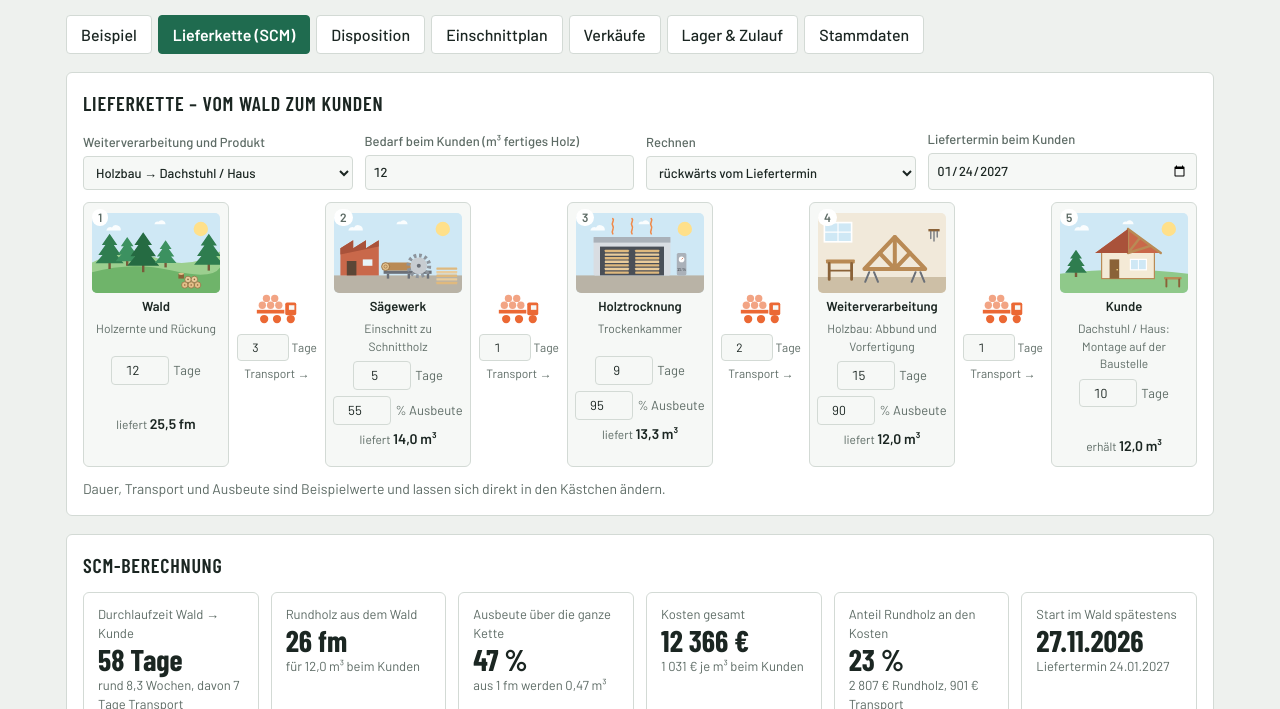
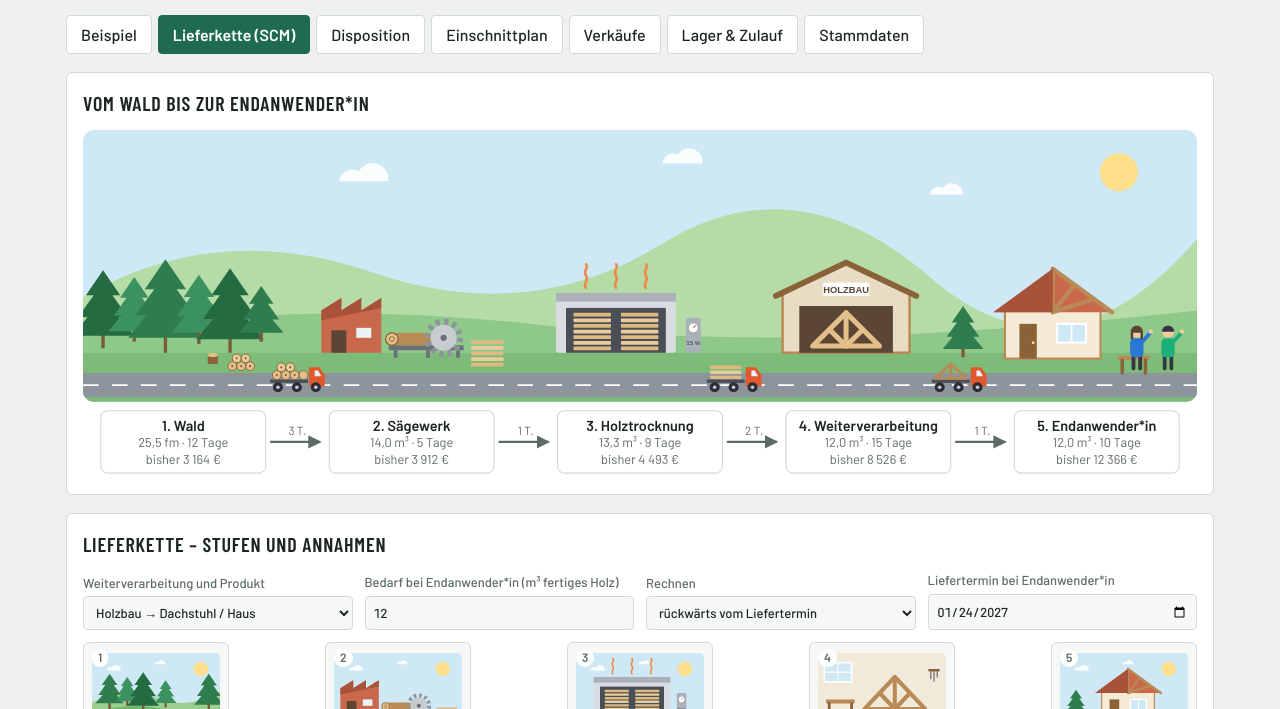
Before and after one commit to svoetter/vmi, a plain HTML site: page public/index.html in a window 1280 px wide. Both pictures are taken after a click on the tab "Lieferkette (SCM)". Shown: the part 91-800 px from the top of the page. Drawn offline with nearby package versions, Linux system fonts and the light colour scheme.

Commit message:
SCM: durchgehende Grafik vom Wald bis zur Endanwender*in
Co-Authored-By: Claude Fable 5.2 <noreply@anthropic.com>
Claude-Session: https://claude.ai/code/session_015skTN95CWjr4XTNkfEzxA9

```diff
--- a/public/index.html
+++ b/public/index.html
@@ -75,6 +75,8 @@ button.del:hover{color:var(--bad)}
 .badge.good{background:var(--good-bg);color:var(--good)}
 .badge.warn{background:var(--warn-bg);color:var(--warn)}
 .badge.bad{background:var(--bad-bg);color:var(--bad)}
+.pano{overflow-x:auto}
+.pano-hint{display:none}
 .chain{display:flex;flex-wrap:wrap;gap:8px;align-items:stretch}
 .link{display:flex;flex-direction:column;align-items:center;justify-content:center;gap:4px;font-size:12px;color:var(--muted);min-width:74px}
 .link svg{width:44px;height:44px;color:var(--s2)}
@@ -141,6 +143,8 @@ td.r{white-space:nowrap}
   .fields button{grid-column:1/-1}
   td{padding:8px 8px 8px 0}
   .scroll>div{min-width:0!important}
+  #pano{min-width:900px}
+  .pano-hint{display:block}
   #dispoTable td:nth-child(3),#dispoTable td:nth-child(4),#dispoTable td:nth-child(6),#planTable td:nth-child(7),
   #stockTable :is(th,td):nth-child(2),#stockTable :is(th,td):nth-child(3),
   #weekTable :is(th,td):nth-child(2),#weekTable :is(th,td):nth-child(3),#weekTable :is(th,td):nth-child(4),#weekTable :is(th,td):nth-child(5),#weekTable :is(th,td):nth-child(6),#weekTable :is(th,td):nth-child(7),
@@ -236,10 +240,15 @@ td.r{white-space:nowrap}
   <!-- Lieferkette -->
   <section id="tab-kette" class="tab" hidden>
     <div class="panel">
-      <h2>Lieferkette – vom Wald zum Kunden</h2>
+      <h2>Vom Wald bis zur Endanwender*in</h2>
+      <div class="pano"><div id="pano"></div></div>
+      <p class="hint pano-hint">Die Grafik lässt sich seitlich wischen.</p>
+    </div>
+    <div class="panel">
+      <h2>Lieferkette – Stufen und Annahmen</h2>
       <div class="fields">
         <label class="f">Weiterverarbeitung und Produkt<select id="scmVar"></select></label>
-        <label class="f">Bedarf beim Kunden (m³ fertiges Holz)<input type="number" id="scmMenge" min="0.01" step="0.01"></label>
+        <label class="f">Bedarf bei Endanwender*in (m³ fertiges Holz)<input type="number" id="scmMenge" min="0.01" step="0.01"></label>
         <label class="f">Rechnen<select id="kMode"><option value="rueck">rückwärts vom Liefertermin</option><option value="vor">vorwärts ab Start im Wald</option></select></label>
         <label class="f"><span id="kDateLabel">Liefertermin</span><input type="date" id="kDate"></label>
       </div>
@@ -249,7 +258,7 @@ td.r{white-space:nowrap}
     <div class="panel">
       <h2>SCM-Berechnung</h2>
       <div class="kpis" id="kKpis"></div>
-      <h3>Menge: Was muss in jeder Stufe hinein, damit beim Kunden genug ankommt?</h3>
+      <h3>Menge: Was muss in jeder Stufe hinein, damit am Ende genug ankommt?</h3>
       <div class="scroll"><div id="scmQty" style="min-width:640px"></div></div>
       <h3>Kosten: Was kostet das Holz nach jeder Stufe?</h3>
       <div class="legend">
@@ -503,7 +512,7 @@ const KEY = 'croco-v2';
 const SCM_VAR = {
   holzbau: ['Holzbau → Dachstuhl / Haus', 'Holzbau: Abbund und Vorfertigung', 15, 90, 1, 'Dachstuhl / Haus: Montage auf der Baustelle', 10, 280, 25, 320, 12],
   tischlerei: ['Tischlerei → Tisch / Möbel', 'Tischlerei: Zuschnitt und Fertigung', 20, 70, 1, 'Tisch / Möbel: Lieferung und Aufbau', 2, 2500, 60, 150, 0.08],
-  industrie: ['Holzindustrie → andere Holzprodukte', 'Holzindustrie: z. B. KVH, Leimholz', 7, 85, 2, 'Holzprodukte: Übernahme beim Kunden', 1, 130, 15, 0, 40]
+  industrie: ['Holzindustrie → andere Holzprodukte', 'Holzindustrie: z. B. KVH, Leimholz', 7, 85, 2, 'Holzprodukte: Übernahme', 1, 130, 15, 0, 40]
 };
 function scmDefault(v){
   const x = SCM_VAR[v];
@@ -512,7 +521,7 @@ function scmDefault(v){
     { name: 'Sägewerk', sub: 'Einschnitt zu Schnittholz', tage: 5, ausbeute: 55, trans: 1, icon: 'saege', kost: 35, ktrans: 6 },
     { name: 'Holztrocknung', sub: 'Trockenkammer', tage: 9, ausbeute: 95, trans: 2, icon: 'trock', kost: 30, ktrans: 12 },
     { name: 'Weiterverarbeitung', sub: x[1], tage: x[2], ausbeute: x[3], trans: x[4], icon: 'prod', kost: x[7], ktrans: x[8] },
-    { name: 'Kunde', sub: x[5], tage: x[6], ausbeute: 100, trans: 0, icon: 'haus', kost: x[9], ktrans: 0 }
+    { name: 'Endanwender*in', sub: x[5], tage: x[6], ausbeute: 100, trans: 0, icon: 'haus', kost: x[9], ktrans: 0 }
   ] };
 }
 const now = today0();
@@ -527,6 +536,7 @@ function load(){
 }
 function save(){ try { localStorage.setItem(KEY, JSON.stringify(state)); } catch(e){} }
 state = load();
+if (state.scm && state.scm.st[4] && state.scm.st[4].name === 'Kunde') state.scm.st[4].name = 'Endanwender*in';
 if (!state.scm || state.scm.st[0].kost === undefined) state.scm = scmDefault(state.scm && SCM_VAR[state.scm.variante] ? state.scm.variante : 'holzbau');
 
 const $ = id => document.getElementById(id);
@@ -774,29 +784,72 @@ const SKY = '<rect width="160" height="100" fill="#cfe8f5"/><circle cx="136" cy=
 const TREE = (x, y, h, c) => `<rect x="${x-1.5}" y="${y-h*0.18}" width="3" height="${h*0.18}" fill="#7a5a3a"/><path d="M${x} ${y-h}l${h*0.22} ${h*0.32}h-${h*0.1}l${h*0.2} ${h*0.28}h-${h*0.12}l${h*0.2} ${h*0.24}H${x-h*0.4}l${h*0.2}-${h*0.24}h-${h*0.12}l${h*0.2}-${h*0.28}h-${h*0.1}z" fill="${c}"/>`;
 const LOGS = (x, y) => `<g stroke="#8a6238" stroke-width=".8"><circle cx="${x}" cy="${y}" r="4" fill="#e3c08a"/><circle cx="${x+8}" cy="${y}" r="4" fill="#e3c08a"/><circle cx="${x+16}" cy="${y}" r="4" fill="#e3c08a"/><circle cx="${x+4}" cy="${y-7}" r="4" fill="#e9cc9c"/><circle cx="${x+12}" cy="${y-7}" r="4" fill="#e9cc9c"/></g><g fill="#8a6238"><circle cx="${x}" cy="${y}" r="1"/><circle cx="${x+8}" cy="${y}" r="1"/><circle cx="${x+16}" cy="${y}" r="1"/><circle cx="${x+4}" cy="${y-7}" r="1"/><circle cx="${x+12}" cy="${y-7}" r="1"/></g>`;
 const BOARDS = (x, y, n, w) => { let o = ''; for (let i = 0; i < n; i++) o += `<rect x="${x}" y="${y - i*4.5}" width="${w}" height="3" rx=".6" fill="${i % 2 ? '#e9cc9c' : '#dfb97e'}"/>`; return o; };
+const P_SAEGE = '<path d="M8 78V44l16-10v10l16-10v10l16-10v44z" fill="#c9684a"/><path d="M8 44l16-10v10l16-10v10l16-10v8L8 52z" fill="#a9523a"/><rect x="16" y="60" width="12" height="18" fill="#5b4636"/><rect x="36" y="58" width="12" height="8" fill="#e8f3f8"/>' +
+    '<rect x="62" y="72" width="60" height="4" fill="#6b7078"/><g fill="#6b7078"><rect x="66" y="76" width="3" height="6"/><rect x="92" y="76" width="3" height="6"/><rect x="116" y="76" width="3" height="6"/></g>' +
+    '<rect x="64" y="62" width="34" height="10" rx="5" fill="#b98a55"/><circle cx="64.5" cy="67" r="5" fill="#e3c08a" stroke="#8a6238"/><circle cx="64.5" cy="67" r="2" fill="none" stroke="#8a6238" stroke-width=".7"/>' +
+    '<circle cx="106" cy="66" r="13" fill="none" stroke="#8d949c" stroke-width="5" stroke-dasharray="3.4 3.4"/><circle cx="106" cy="66" r="10.5" fill="#c7ccd1"/><circle cx="106" cy="66" r="2.5" fill="#6b7078"/>' + BOARDS(128, 86, 5, 26);
+const P_TROCK = '<rect x="22" y="30" width="96" height="48" rx="2" fill="#d9dde2"/><rect x="22" y="30" width="96" height="7" fill="#aab1b9"/><rect x="30" y="42" width="80" height="36" fill="#4a4f57"/>' +
+    BOARDS(36, 73, 7, 30) + BOARDS(74, 73, 7, 30) +
+    '<g fill="none" stroke="#f08a4b" stroke-width="2" stroke-linecap="round"><path d="M46 26c-3-4 3-6 0-10s3-6 0-9"/><path d="M70 26c-3-4 3-6 0-10s3-6 0-9"/><path d="M94 26c-3-4 3-6 0-10s3-6 0-9"/></g>' +
+    '<rect x="126" y="50" width="12" height="28" rx="2" fill="#aab1b9"/><circle cx="132" cy="58" r="3.5" fill="#fff"/><path d="M132 58l2-2" stroke="#c9684a" stroke-width="1"/><text x="132" y="72" text-anchor="middle" font-size="5" fill="#33383f" font-family="sans-serif">15 %</text>';
+const P_HALLE = '<path d="M4 78V42l38-18 38 18v36z" fill="#e9dcc4" stroke="#b98a55" stroke-width="1.5"/><path d="M0 44l42-20 42 20" fill="none" stroke="#8a6238" stroke-width="3.5" stroke-linecap="round" stroke-linejoin="round"/><rect x="14" y="50" width="56" height="28" fill="#5b4636"/>' +
+    '<g stroke="#e3c08a" stroke-width="3" stroke-linejoin="round" stroke-linecap="round" fill="none"><path d="M22 74l20-20 20 20z"/><path d="M42 54v20M32 64l10 10M52 64L42 74"/></g><rect x="28" y="36" width="28" height="8" rx="1.5" fill="#fff"/><text x="42" y="42.2" text-anchor="middle" font-size="5.6" font-weight="700" fill="#5b4636" font-family="sans-serif">HOLZBAU</text>';
+const P_HAUS = '<rect x="52" y="48" width="66" height="34" fill="#f4ead6"/><rect x="52" y="48" width="66" height="34" fill="none" stroke="#b98a55" stroke-width="1.5"/>' +
+    '<path d="M44 50L85 20l41 30z" fill="#c9684a"/><g stroke="#b98a55" stroke-width="3" stroke-linecap="round" stroke-linejoin="round" fill="none"><path d="M85 20l41 30M85 20v30M100 31l-15 19M113 41l-28 9"/></g><path d="M44 50L85 20v30z" fill="#a9523a"/>' +
+    '<rect x="62" y="58" width="12" height="24" fill="#8a6238"/><circle cx="71.5" cy="71" r="1" fill="#ffe08a"/><rect x="88" y="58" width="20" height="13" fill="#cfe8f5" stroke="#fff" stroke-width="1.5"/><path d="M98 58v13" stroke="#fff" stroke-width="1.2"/>' +
+    '<rect x="130" y="80" width="22" height="3" rx=".8" fill="#b98a55"/><path d="M133 83v9M149 83v9" stroke="#8a6238" stroke-width="2.4" stroke-linecap="round"/>';
 const SCENE = {
   wald: SKY + '<path d="M0 62q40-22 80-6t80-8v52H0z" fill="#9ccf8f"/><path d="M0 74q50-14 100-2t60-4v32H0z" fill="#6fb46a"/>' +
     TREE(22, 70, 44, '#2f7d4f') + TREE(44, 66, 36, '#3c9160') + TREE(64, 74, 50, '#256b42') + TREE(92, 68, 34, '#3c9160') + TREE(146, 72, 46, '#2f7d4f') +
     '<rect x="108" y="76" width="7" height="6" fill="#8a6238"/><ellipse cx="111.5" cy="76" rx="3.5" ry="1.4" fill="#e3c08a"/>' + LOGS(116, 90),
-  saege: SKY + '<rect y="78" width="160" height="22" fill="#b9b3a6"/><path d="M8 78V44l16-10v10l16-10v10l16-10v44z" fill="#c9684a"/><path d="M8 44l16-10v10l16-10v10l16-10v8L8 52z" fill="#a9523a"/><rect x="16" y="60" width="12" height="18" fill="#5b4636"/><rect x="36" y="58" width="12" height="8" fill="#e8f3f8"/>' +
-    '<rect x="62" y="72" width="60" height="4" fill="#6b7078"/><g fill="#6b7078"><rect x="66" y="76" width="3" height="6"/><rect x="92" y="76" width="3" height="6"/><rect x="116" y="76" width="3" height="6"/></g>' +
-    '<rect x="64" y="62" width="34" height="10" rx="5" fill="#b98a55"/><circle cx="64.5" cy="67" r="5" fill="#e3c08a" stroke="#8a6238"/><circle cx="64.5" cy="67" r="2" fill="none" stroke="#8a6238" stroke-width=".7"/>' +
-    '<circle cx="106" cy="66" r="13" fill="none" stroke="#8d949c" stroke-width="5" stroke-dasharray="3.4 3.4"/><circle cx="106" cy="66" r="10.5" fill="#c7ccd1"/><circle cx="106" cy="66" r="2.5" fill="#6b7078"/>' + BOARDS(128, 86, 5, 26),
-  trock: SKY + '<rect y="78" width="160" height="22" fill="#b9b3a6"/><rect x="22" y="30" width="96" height="48" rx="2" fill="#d9dde2"/><rect x="22" y="30" width="96" height="7" fill="#aab1b9"/><rect x="30" y="42" width="80" height="36" fill="#4a4f57"/>' +
-    BOARDS(36, 73, 7, 30) + BOARDS(74, 73, 7, 30) +
-    '<g fill="none" stroke="#f08a4b" stroke-width="2" stroke-linecap="round"><path d="M46 26c-3-4 3-6 0-10s3-6 0-9"/><path d="M70 26c-3-4 3-6 0-10s3-6 0-9"/><path d="M94 26c-3-4 3-6 0-10s3-6 0-9"/></g>' +
-    '<rect x="126" y="50" width="12" height="28" rx="2" fill="#aab1b9"/><circle cx="132" cy="58" r="3.5" fill="#fff"/><path d="M132 58l2-2" stroke="#c9684a" stroke-width="1"/><text x="132" y="72" text-anchor="middle" font-size="5" fill="#33383f" font-family="sans-serif">15 %</text>',
+  saege: SKY + '<rect y="78" width="160" height="22" fill="#b9b3a6"/>' + P_SAEGE,
+  trock: SKY + '<rect y="78" width="160" height="22" fill="#b9b3a6"/>' + P_TROCK,
   prod: '<rect width="160" height="100" fill="#f1e9da"/><rect y="80" width="160" height="20" fill="#cdbfa6"/><rect x="8" y="12" width="34" height="24" fill="#cfe8f5" stroke="#fff" stroke-width="2"/><path d="M25 12v24M8 24h34" stroke="#fff" stroke-width="1.5"/>' +
     '<g stroke="#b98a55" stroke-width="5" stroke-linejoin="round" stroke-linecap="round" fill="none"><path d="M58 70L96 30l38 40z"/><path d="M96 30v40M77 50l19 20M115 50L96 70"/></g>' +
     '<g stroke="#6b7078" stroke-width="2.5" stroke-linecap="round"><path d="M64 74l-5 12M70 74l5 12M122 74l-5 12M128 74l5 12"/></g>' +
     '<rect x="10" y="58" width="36" height="5" rx="1" fill="#b98a55"/><path d="M14 63v20M42 63v20" stroke="#8a6238" stroke-width="3.5" stroke-linecap="round"/><path d="M14 72h28" stroke="#8a6238" stroke-width="2"/>' +
     '<rect x="138" y="20" width="14" height="3" fill="#8a6238"/><path d="M141 23v9M145 23v12M149 23v7" stroke="#6b7078" stroke-width="1.6" stroke-linecap="round"/>',
-  haus: SKY + '<path d="M0 76q80-10 160 0v24H0z" fill="#8fc98a"/>' + TREE(20, 80, 34, '#2f7d4f') +
-    '<rect x="52" y="48" width="66" height="34" fill="#f4ead6"/><rect x="52" y="48" width="66" height="34" fill="none" stroke="#b98a55" stroke-width="1.5"/>' +
-    '<path d="M44 50L85 20l41 30z" fill="#c9684a"/><g stroke="#b98a55" stroke-width="3" stroke-linecap="round" stroke-linejoin="round" fill="none"><path d="M85 20l41 30M85 20v30M100 31l-15 19M113 41l-28 9"/></g><path d="M44 50L85 20v30z" fill="#a9523a"/>' +
-    '<rect x="62" y="58" width="12" height="24" fill="#8a6238"/><circle cx="71.5" cy="71" r="1" fill="#ffe08a"/><rect x="88" y="58" width="20" height="13" fill="#cfe8f5" stroke="#fff" stroke-width="1.5"/><path d="M98 58v13" stroke="#fff" stroke-width="1.2"/>' +
-    '<rect x="130" y="80" width="22" height="3" rx=".8" fill="#b98a55"/><path d="M133 83v9M149 83v9" stroke="#8a6238" stroke-width="2.4" stroke-linecap="round"/>'
+  haus: SKY + '<path d="M0 76q80-10 160 0v24H0z" fill="#8fc98a"/>' + TREE(20, 80, 34, '#2f7d4f') + P_HAUS
 };
+/* Lastwagen (fährt nach rechts), y = Fahrbahn */
+const TRUCK = (x, y, load) => `<rect x="${x}" y="${y-12}" width="34" height="3" fill="#4a4f57"/><path d="M${x+35} ${y-6}v-17h9l5 7v10z" fill="#e2572b"/><path d="M${x+40} ${y-20}h3l3 5h-6z" fill="#e8f3f8"/>
+  <g fill="#2b2f35"><circle cx="${x+7}" cy="${y-5}" r="4.5"/><circle cx="${x+24}" cy="${y-5}" r="4.5"/><circle cx="${x+41}" cy="${y-5}" r="4.5"/></g><g fill="#c7ccd1"><circle cx="${x+7}" cy="${y-5}" r="1.6"/><circle cx="${x+24}" cy="${y-5}" r="1.6"/><circle cx="${x+41}" cy="${y-5}" r="1.6"/></g>` +
+  (load === 'logs' ? LOGS(x + 6, y - 16) + `<circle cx="${x+30}" cy="${y-16}" r="4" fill="#e3c08a" stroke="#8a6238" stroke-width=".8"/>`
+   : load === 'truss' ? `<path d="M${x+3} ${y-13}l14-13 14 13z M${x+17} ${y-26}v13" fill="none" stroke="#b98a55" stroke-width="2.6" stroke-linejoin="round"/>`
+   : BOARDS(x + 3, y - 15.5, 3, 28));
+const PERSON = (x, y, shirt, hair, long) => `<path d="M${x-3} ${y}v-12M${x+3} ${y}v-12" stroke="#33383f" stroke-width="3.4" stroke-linecap="round"/>
+  <rect x="${x-6}" y="${y-27}" width="12" height="17" rx="4" fill="${shirt}"/><path d="M${x+5} ${y-24}l7-8" stroke="${shirt}" stroke-width="3.4" stroke-linecap="round"/><circle cx="${x+12.5}" cy="${y-33}" r="2" fill="#f2c9a0"/>
+  <circle cx="${x}" cy="${y-33}" r="5.5" fill="#f2c9a0"/><path d="M${x-5.5} ${y-33}a5.5 5.5 0 0 1 11 0${long ? `v7h-2.2v-6h-6.6v6h-2.2z` : 'z'}" fill="${hair}"/>`;
+function panorama(K, out, cumA, eur, nq, unit){
+  const G = 200, R = 236, sc = (part, x, k) => `<g transform="translate(${x} ${G - 78*k}) scale(${k})">${part}</g>`;
+  const xs = [90, 295, 500, 705, 910];
+  let lab = '';
+  K.forEach((k, i) => {
+    lab += `<rect x="${xs[i]-74}" y="252" width="148" height="56" rx="6" fill="var(--panel)" stroke="var(--line)"/>
+      <text x="${xs[i]}" y="270" text-anchor="middle" font-weight="700" font-size="13" fill="var(--ink)">${i+1}. ${esc(k.name)}</text>
+      <text x="${xs[i]}" y="285" text-anchor="middle" fill="var(--muted)">${nq(out[i])} ${unit(i)} · ${k.tage} Tage</text>
+      <text x="${xs[i]}" y="300" text-anchor="middle" fill="var(--muted)">bisher ${eur(cumA[i])}</text>`;
+    if (i < K.length - 1) lab += `<path d="M${xs[i]+78} 280H${xs[i+1]-82}" stroke="var(--muted)" stroke-width="2" marker-end="url(#pah)"/><text x="${(xs[i]+xs[i+1])/2}" y="274" text-anchor="middle" font-size="10.5" fill="var(--muted)">${k.trans} T.</text>`;
+  });
+  return `<svg viewBox="0 0 1000 312" style="display:block;width:100%;height:auto" role="img" aria-label="Grafik der Lieferkette: Wald, Sägewerk, Holztrocknung, Weiterverarbeitung, Endanwender*in" font-size="11.5" font-family="inherit">
+    <defs><marker id="pah" viewBox="0 0 10 10" refX="9" refY="5" markerWidth="6" markerHeight="6" orient="auto"><path d="M0 0L10 5L0 10z" fill="var(--muted)"/></marker>
+    <clipPath id="pcl"><rect width="1000" height="244" rx="10"/></clipPath></defs>
+    <g clip-path="url(#pcl)">
+    <rect width="1000" height="244" fill="#cfe8f5"/><circle cx="930" cy="38" r="17" fill="#ffe08a"/>
+    <g fill="#fff" opacity=".9"><path d="M230 46h44a14 14 0 0 0-26-9 12 12 0 0 0-18 9z"/><path d="M520 30h36a12 12 0 0 0-22-8 10 10 0 0 0-14 8z"/><path d="M760 58h30a10 10 0 0 0-18-6 8 8 0 0 0-12 6z"/></g>
+    <path d="M0 150q120-70 260-22t260-26 240 30 240-34v146H0z" fill="#b5dba6"/>
+    <path d="M0 184q200-34 420-8t580-14v82H0z" fill="#8fc98a"/>
+    <rect y="${G}" width="1000" height="44" fill="#7dbb78"/>
+    <rect y="${R-18}" width="1000" height="22" fill="#8d949c"/><path d="M0 ${R-7}h1000" stroke="#fff" stroke-width="1.6" stroke-dasharray="14 12"/>
+    ${TREE(18, 196, 70, '#256b42')}${TREE(46, 190, 58, '#3c9160')}${TREE(74, 200, 84, '#2f7d4f')}${TREE(104, 192, 62, '#3c9160')}${TREE(132, 200, 76, '#256b42')}${TREE(160, 190, 50, '#2f7d4f')}
+    <rect x="112" y="${G+2}" width="9" height="8" fill="#8a6238"/><ellipse cx="116.5" cy="${G+2}" rx="4.5" ry="1.8" fill="#e3c08a"/>${LOGS(134, G + 12)}
+    ${sc(P_SAEGE, 205, 1.12)}${sc(P_TROCK, 400, 1.12)}${sc(P_HALLE, 622, 1.5)}${sc(P_HAUS, 760, 1.3)}
+    ${TREE(790, 204, 46, '#2f7d4f')}
+    ${PERSON(946, G + 14, '#2a78d6', '#5b4636', true)}${PERSON(974, G + 14, '#1baf7a', '#33383f', false)}
+    ${TRUCK(168, R, 'logs')}${TRUCK(560, R, 'boards')}${TRUCK(762, R, K[3] && /Tisch|Industrie|Holzindustrie/.test(K[3].sub) ? 'boards' : 'truss')}
+    </g>${lab}</svg>`;
+}
+
 function renderKette(){
   const nq = x => x.toLocaleString('de-AT', x < 10 ? { minimumFractionDigits: 2, maximumFractionDigits: 2 } : { minimumFractionDigits: 1, maximumFractionDigits: 1 });
   const eur = x => (Math.abs(x) < 100 ? x.toLocaleString('de-AT', { minimumFractionDigits: 2, maximumFractionDigits: 2 }) : n0(x)) + ' €';
@@ -817,11 +870,12 @@ function renderKette(){
   });
   const ctot = cum, cTrans = ct.reduce((a,b) => a + b, 0);
   const unit = i => i === 0 ? 'fm' : 'm³';
+  $('pano').innerHTML = panorama(K, out, cumA, eur, nq, unit);
   const base = parseDate(S.date), start = S.mode === 'vor' ? base : addDays(base, -total), ende = addDays(start, total);
 
   $('scmVar').innerHTML = Object.keys(SCM_VAR).map(k => `<option value="${k}">${SCM_VAR[k][0]}</option>`).join('');
   $('scmVar').value = S.variante; $('scmMenge').value = S.menge; $('kMode').value = S.mode; $('kDate').value = S.date;
-  $('kDateLabel').textContent = S.mode === 'vor' ? 'Start im Wald' : 'Liefertermin beim Kunden';
+  $('kDateLabel').textContent = S.mode === 'vor' ? 'Start im Wald' : 'Liefertermin bei Endanwender*in';
 
   $('chain').innerHTML = K.map((k, i) => `<div class="station"><span class="no">${i+1}</span>
     <svg class="pic" viewBox="0 0 160 100" role="img" aria-label="Bild: ${esc(k.name)}">${SCENE[k.icon] || ''}</svg><b>${esc(k.name)}</b><em>${esc(k.sub)}</em>
@@ -836,12 +890,12 @@ function renderKette(){
   });
 
   $('kKpis').innerHTML = [
-    ['Durchlaufzeit Wald → Kunde', total + ' Tage', 'rund ' + n1(total / 7) + ' Wochen, davon ' + trans + ' Tage Transport'],
-    ['Rundholz aus dem Wald', n0(out[0]) + ' fm', 'für ' + nq(S.menge) + ' m³ beim Kunden'],
+    ['Durchlaufzeit Wald → Endanwender*in', total + ' Tage', 'rund ' + n1(total / 7) + ' Wochen, davon ' + trans + ' Tage Transport'],
+    ['Rundholz aus dem Wald', n0(out[0]) + ' fm', 'für ' + nq(S.menge) + ' m³ am Ende'],
     ['Ausbeute über die ganze Kette', n0(gesamt * 100) + ' %', 'aus 1 fm werden ' + gesamt.toLocaleString('de-AT', { maximumFractionDigits: 2 }) + ' m³'],
-    ['Kosten gesamt', eur(ctot), eur(ctot / S.menge) + ' je m³ beim Kunden'],
+    ['Kosten gesamt', eur(ctot), eur(ctot / S.menge) + ' je m³ am Ende'],
     ['Anteil Rundholz an den Kosten', n0(cs[0] / ctot * 100) + ' %', eur(cs[0]) + ' Rundholz, ' + eur(cTrans) + ' Transport'],
-    [S.mode === 'vor' ? 'Beim Kunden fertig am' : 'Start im Wald spätestens', dt(S.mode === 'vor' ? ende : start), S.mode === 'vor' ? 'Start ' + dt(start) : 'Liefertermin ' + dt(ende)]
+    [S.mode === 'vor' ? 'Fertig bei Endanwender*in am' : 'Start im Wald spätestens', dt(S.mode === 'vor' ? ende : start), S.mode === 'vor' ? 'Start ' + dt(start) : 'Liefertermin ' + dt(ende)]
   ].map(k => `<div class="kpi"><span>${k[0]}</span><b>${k[1]}</b><small>${k[2]}</small></div>`).join('');
 
   /* Mengen-Grafik */
@@ -895,7 +949,7 @@ function renderKette(){
       <text x="${M ? GW - 2 : x1+6}" y="${y+13}" ${M ? 'text-anchor="end"' : ''} fill="var(--ink)">${k.tage} T. · bis ${dts(bis)}</text>`;
     t += k.tage;
   });
-  $('kChart').innerHTML = `<svg viewBox="0 0 ${GW} ${GH}" style="display:block;width:100%;height:auto" role="img" aria-label="Zeitstrahl der Lieferkette vom Wald zum Kunden" font-size="12" fill="var(--muted)" font-family="inherit">${g}</svg>`;
+  $('kChart').innerHTML = `<svg viewBox="0 0 ${GW} ${GH}" style="display:block;width:100%;height:auto" role="img" aria-label="Zeitstrahl der Lieferkette vom Wald bis zur Endanwender*in" font-size="12" fill="var(--muted)" font-family="inherit">${g}</svg>`;
   t = 0;
   K.forEach((k, i) => {
     const von = addDays(start, t), bis = addDays(start, t + k.tage);
```
